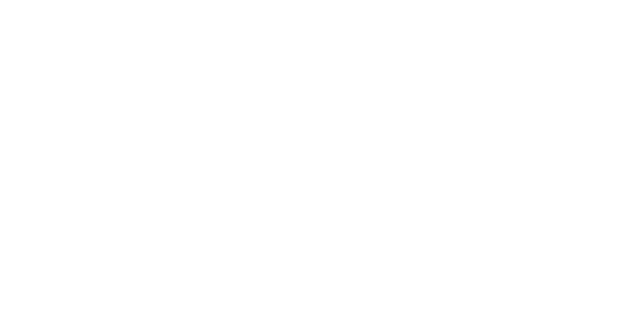
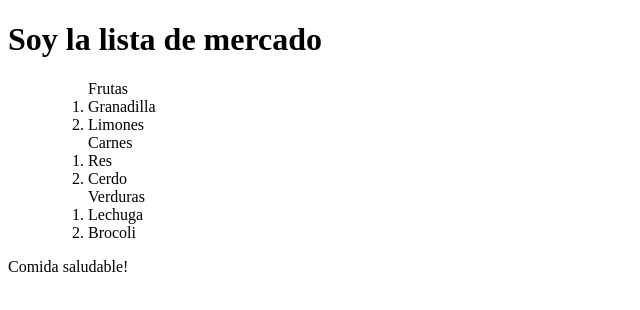
Before and after one commit to pabloa1311/practica-html-css, a plain HTML site: page index.html in a window 1280 px wide. Shown: the whole page, without its empty margins (0-640 px from the left). Drawn offline with Linux system fonts and the light colour scheme.

Commit message:
Initial body structure

```diff
--- a/index.html
+++ b/index.html
@@ -1,14 +1,35 @@
 <!DOCTYPE html>
 <html lang="en">
-<head>
-    <meta charset="UTF-8">
-    <meta http-equiv="X-UA-Compatible" content="IE=edge">
-    <meta name="viewport" content="width=device-width, initial-scale=1.0">
-    <meta name="robots" content="index,follow">
+  <head>
+    <meta charset="UTF-8" />
+    <meta http-equiv="X-UA-Compatible" content="IE=edge" />
+    <meta name="viewport" content="width=device-width, initial-scale=1.0" />
+    <meta name="robots" content="index,follow" />
     <title>Proyecto de Practica</title>
-    <link rel="stylesheet" href="./css/styles.css">
-</head>
-<body>
-
-</body>
+    <link rel="stylesheet" href="./css/styles.css" />
+  </head>
+  <body>
+    <header>
+      <div>
+        <h1>Soy la lista de mercado</h1>
+      </div>
+    </header>
+    <main>
+      <ul>
+          <ol>Frutas
+              <li>Granadilla</li>
+              <li>Limones</li>
+          </ol>
+          <ol>Carnes
+            <li>Res</li>
+            <li>Cerdo</li>
+        </ol>
+        <ol>Verduras
+            <li>Lechuga</li>
+            <li>Brocoli</li>
+        </ol>
+      </ul>
+    </main>
+    <footer>Comida saludable!</footer>
+  </body>
 </html>
```
